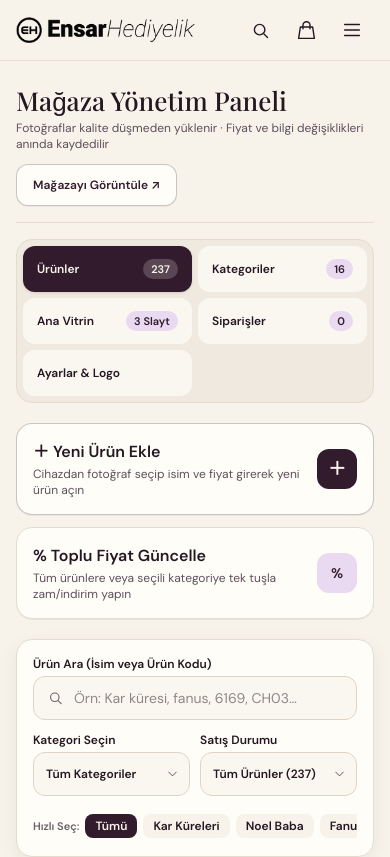
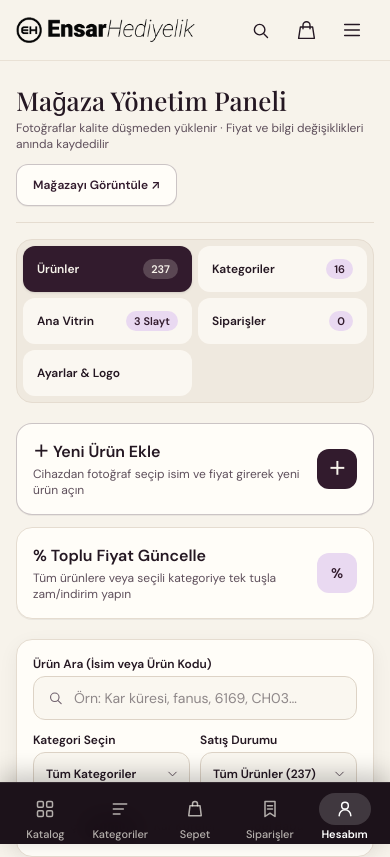
Before and after one commit to em7ec4n-wq/ensar-hediyelik, a Next.js app: page /yonetim in a window 390 px wide. Shown: the top 857 px of the page. Built offline with nearby package versions, Linux system fonts and the light colour scheme.

Commit message:
Add mobile bottom app navigation bar, pure white product card surface, and uncropped object-contain product images

```diff
--- a/src/app/yonetim/page.tsx
+++ b/src/app/yonetim/page.tsx
@@ -947,12 +947,12 @@ export default function AdminPanelPage() {
                     <div className="flex flex-col gap-4 lg:flex-row lg:items-center lg:justify-between">
                       {/* Left: Photo + Product Title + Photo Buttons */}
                       <div className="flex items-start gap-3.5 sm:gap-4">
-                        <div className="relative h-24 w-24 shrink-0 overflow-hidden rounded-2xl border border-[#E5DCD0] bg-[#FFFDF8] sm:h-28 sm:w-28">
+                        <div className="relative h-24 w-24 shrink-0 overflow-hidden rounded-2xl border border-[#E5DCD0] bg-white p-1.5 sm:h-28 sm:w-28">
                           <img
                             src={product.image}
                             alt={product.imageAlt}
                             loading="lazy"
-                            className="h-full w-full object-cover"
+                            className="h-full w-full object-contain"
                           />
                           <span className="absolute bottom-1 right-1 rounded-md bg-black/70 px-1.5 py-0.5 text-[10px] font-semibold text-white">
                             {gallery.length} foto
--- a/src/components/CategoriesClient.tsx
+++ b/src/components/CategoriesClient.tsx
@@ -61,11 +61,11 @@ export function CategoriesClient() {
               href={getCategoryHref(cat.slug)}
               className="ensar-card group overflow-hidden transition-transform duration-300 hover:-translate-y-0.5"
             >
-              <div className="aspect-square w-full overflow-hidden bg-[#241320]">
+              <div className="aspect-square w-full overflow-hidden bg-white p-2">
                 <img
                   src={cat.image}
                   alt={cat.imageAlt}
-                  className="h-full w-full object-cover transition-transform duration-500 group-hover:scale-105"
+                  className="h-full w-full object-contain transition-transform duration-500 group-hover:scale-105"
                 />
               </div>
               <div className="p-3.5 text-center">
--- a/src/components/LiveAppShell.tsx
+++ b/src/components/LiveAppShell.tsx
@@ -5,12 +5,13 @@ import { useLiveStore } from "./StoreProvider";
 import { SplashOverlay } from "./SplashOverlay";
 import { Header } from "./Header";
 import { Footer } from "./Footer";
+import { MobileBottomNav } from "./MobileBottomNav";
 
 export function LiveAppShell({ children }: { children: React.ReactNode }) {
   const { store } = useLiveStore();
 
   return (
-    <>
+    <div className="flex min-h-screen flex-col pb-[66px] lg:pb-0">
       <SplashOverlay
         logoSrc={store.settings.logoLightBg}
         brandName={store.settings.brandName}
@@ -18,6 +19,7 @@ export function LiveAppShell({ children }: { children: React.ReactNode }) {
       <Header settings={store.settings} categories={store.categories} />
       <main className="flex-1">{children}</main>
       <Footer settings={store.settings} />
-    </>
+      <MobileBottomNav />
+    </div>
   );
 }
--- /dev/null
+++ b/src/components/MobileBottomNav.tsx
@@ -0,0 +1,174 @@
+"use client";
+
+import React from "react";
+import Link from "next/link";
+import { usePathname } from "next/navigation";
+import { useCart } from "./CartProvider";
+
+export function MobileBottomNav() {
+  const pathname = usePathname() || "/";
+  const { totalCount } = useCart();
+
+  const items = [
+    {
+      key: "katalog",
+      label: "Katalog",
+      href: "/kategori/yilbasi/",
+      isActive:
+        pathname === "/" ||
+        pathname.startsWith("/kategori/yilbasi") ||
+        pathname.startsWith("/urun/"),
+      icon: (
+        <svg
+          xmlns="http://www.w3.org/2000/svg"
+          viewBox="0 0 24 24"
+          width={20}
+          height={20}
+          fill="none"
+          stroke="currentColor"
+          strokeWidth={1.8}
+          strokeLinecap="round"
+          strokeLinejoin="round"
+        >
+          <rect x="3" y="3" width="7" height="7" rx="1.5" />
+          <rect x="14" y="3" width="7" height="7" rx="1.5" />
+          <rect x="3" y="14" width="7" height="7" rx="1.5" />
+          <rect x="14" y="14" width="7" height="7" rx="1.5" />
+        </svg>
+      ),
+    },
+    {
+      key: "kategoriler",
+      label: "Kategoriler",
+      href: "/kategoriler/",
+      isActive:
+        pathname.startsWith("/kategoriler") ||
+        (pathname.startsWith("/kategori/") &&
+          !pathname.startsWith("/kategori/yilbasi")),
+      icon: (
+        <svg
+          xmlns="http://www.w3.org/2000/svg"
+          viewBox="0 0 24 24"
+          width={20}
+          height={20}
+          fill="none"
+          stroke="currentColor"
+          strokeWidth={1.8}
+          strokeLinecap="round"
+          strokeLinejoin="round"
+        >
+          <path d="M4 6h16M4 12h12M4 18h8" />
+        </svg>
+      ),
+    },
+    {
+      key: "sepet",
+      label: "Sepet",
+      href: "/sepet/",
+      badge: totalCount,
+      isActive: pathname.startsWith("/sepet") || pathname.startsWith("/odeme"),
+      icon: (
+        <svg
+          xmlns="http://www.w3.org/2000/svg"
+          viewBox="0 0 24 24"
+          width={20}
+          height={20}
+          fill="none"
+          stroke="currentColor"
+          strokeWidth={1.8}
+          strokeLinecap="round"
+          strokeLinejoin="round"
+        >
+          <path d="M6 8h12l1.5 12H4.5L6 8Z" />
+          <path d="M9 8V6a3 3 0 0 1 6 0v2" />
+        </svg>
+      ),
+    },
+    {
+      key: "siparisler",
+      label: "Siparişler",
+      href: "/hesabim/",
+      isActive: pathname.startsWith("/hesabim"),
+      icon: (
+        <svg
+          xmlns="http://www.w3.org/2000/svg"
+          viewBox="0 0 24 24"
+          width={20}
+          height={20}
+          fill="none"
+          stroke="currentColor"
+          strokeWidth={1.8}
+          strokeLinecap="round"
+          strokeLinejoin="round"
+        >
+          <path d="M6 3h12v18l-6-4-6 4V3Z" />
+          <path d="M9 8h6M9 12h6" />
+        </svg>
+      ),
+    },
+    {
+      key: "hesabim",
+      label: "Hesabım",
+      href: "/iletisim/",
+      isActive:
+        pathname.startsWith("/iletisim") || pathname.startsWith("/yonetim"),
+      icon: (
+        <svg
+          xmlns="http://www.w3.org/2000/svg"
+          viewBox="0 0 24 24"
+          width={20}
+          height={20}
+          fill="none"
+          stroke="currentColor"
+          strokeWidth={1.8}
+          strokeLinecap="round"
+          strokeLinejoin="round"
+        >
+          <circle cx="12" cy="8" r="4" />
+          <path d="M5 20a7 7 0 0 1 14 0" />
+        </svg>
+      ),
+    },
+  ];
+
+  return (
+    <nav
+      aria-label="Mobil alt menü"
+      className="fixed inset-x-0 bottom-0 z-40 border-t border-white/10 bg-[#180E16]/98 px-2 pb-[env(safe-area-inset-bottom)] pt-1.5 text-[#F7F3EB] shadow-[0_-8px_24px_rgba(0,0,0,0.22)] backdrop-blur-md lg:hidden"
+    >
+      <div className="mx-auto grid max-w-md grid-cols-5 items-center">
+        {items.map((item) => (
+          <Link
+            key={item.key}
+            href={item.href}
+            className="group flex min-h-[54px] flex-col items-center justify-center gap-1 py-1"
+          >
+            <div
+              className={`relative flex h-8 w-13 items-center justify-center rounded-full transition-colors ${
+                item.isActive
+                  ? "bg-white/16 text-white"
+                  : "text-[#F7F3EB]/70 group-hover:text-white"
+              }`}
+            >
+              {item.icon}
+              {typeof item.badge === "number" && item.badge > 0 && (
+                <span className="absolute -right-0.5 -top-1 flex h-4 min-w-[16px] items-center justify-center rounded-full bg-[#E9D9F1] px-1 text-[10px] font-bold text-[#241722]">
+                  {item.badge}
+                </span>
+              )}
+            </div>
+            <span
+              className={`text-[11px] leading-none transition-colors ${
+                item.isActive
+                  ? "font-semibold text-white"
+                  : "font-medium text-[#F7F3EB]/70 group-hover:text-white"
+              }`}
+            >
+              {item.label}
+            </span>
+          </Link>
+        ))}
+      </div>
+    </nav>
+  );
+}
--- a/src/components/ProductCard.tsx
+++ b/src/components/ProductCard.tsx
@@ -27,30 +27,31 @@ export function ProductCard({ product }: ProductCardProps) {
   return (
     <Link
       href={href}
-      className="ensar-card group flex flex-col overflow-hidden transition-transform duration-300 hover:-translate-y-0.5"
+      className="group flex flex-col overflow-hidden rounded-[16px] border border-[#E5DCD0] bg-white shadow-[0_6px_20px_rgba(36,23,34,0.06)] transition-transform duration-300 hover:-translate-y-0.5 hover:border-[#321B2D]/35"
     >
-      <div className="relative aspect-[4/3.4] w-full overflow-hidden bg-[#FFFDF8]">
+      {/* Pure white square container with object-contain so tall figures/trees/globes never have their heads or bases cropped */}
+      <div className="relative aspect-square w-full overflow-hidden border-b border-[#F2ECE4] bg-white p-3">
         <img
           src={product.image}
           alt={product.imageAlt}
           loading="lazy"
-          className="h-full w-full object-cover transition-transform duration-500 group-hover:scale-105"
+          className="h-full w-full object-contain transition-transform duration-500 group-hover:scale-105"
         />
         {galleryCount > 1 && (
-          <span className="absolute right-2.5 top-2.5 rounded-full bg-black/55 px-2.5 py-0.5 text-[11px] font-medium text-[#FFFDF8]">
+          <span className="absolute right-2.5 top-2.5 rounded-full bg-[#321B2D]/85 px-2.5 py-0.5 text-[11px] font-medium text-[#FFFDF8]">
             {galleryCount} görsel
           </span>
         )}
         {product.isConceptImage && (
-          <span className="absolute bottom-2 right-2 rounded-full bg-black/45 px-2 py-0.5 text-[10px] italic text-[#F7F3EB]/85">
+          <span className="absolute bottom-2 right-2 rounded-full bg-black/50 px-2 py-0.5 text-[10px] italic text-[#F7F3EB]">
             Konsept görsel
           </span>
         )}
       </div>
 
-      <div className="flex flex-1 flex-col justify-between p-4">
+      <div className="flex flex-1 flex-col justify-between bg-white p-4">
         <div>
-          <p className="text-[11px] font-medium uppercase tracking-wider text-[#6F606C]">
+          <p className="text-[11px] font-semibold uppercase tracking-wider text-[#6F606C]">
             {product.sku}
           </p>
           <h3 className="mt-1 text-[15px] font-medium leading-snug text-[#241722] sm:text-[16px]">
@@ -58,11 +59,11 @@ export function ProductCard({ product }: ProductCardProps) {
           </h3>
         </div>
 
-        <div className="mt-3 flex items-center justify-between border-t border-[#EFE7DC] pt-3">
-          <span className="text-[16px] font-semibold text-[#321B2D]">
+        <div className="mt-3 flex items-center justify-between border-t border-[#F2ECE4] pt-3">
+          <span className="text-[17px] font-bold text-[#321B2D]">
             {formatPriceTRY(product.price)}
           </span>
-          <span className="text-xs font-semibold text-[#321B2D] group-hover:underline">
+          <span className="rounded-full bg-[#F7F3EB] px-3 py-1 text-xs font-semibold text-[#321B2D] transition-colors group-hover:bg-[#321B2D] group-hover:text-white">
             İncele →
           </span>
         </div>
--- a/src/components/ProductDetailClient.tsx
+++ b/src/components/ProductDetailClient.tsx
@@ -189,12 +189,12 @@ function ProductDetailInner({
       <div className="mt-6 grid grid-cols-1 gap-8 lg:grid-cols-12 lg:gap-12">
         {/* Left: Gallery */}
         <div className="lg:col-span-6">
-          <div className="ensar-card relative overflow-hidden bg-[#241320]">
-            <div className="aspect-[4/3.6] w-full">
+          <div className="relative overflow-hidden rounded-[16px] border border-[#E5DCD0] bg-white shadow-[0_6px_20px_rgba(36,23,34,0.06)]">
+            <div className="aspect-square w-full p-4">
               <img
                 src={activeImage}
                 alt={product.imageAlt}
-                className="h-full w-full object-contain bg-[#FFFDF8]"
+                className="h-full w-full bg-white object-contain"
               />
             </div>
             {product.isConceptImage && (
```
